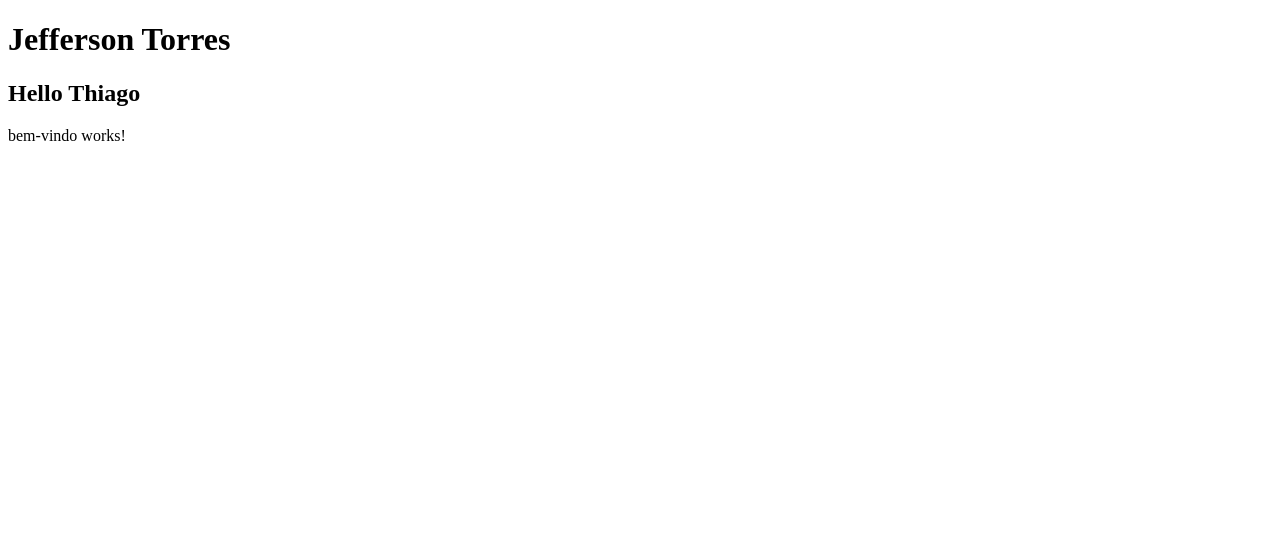
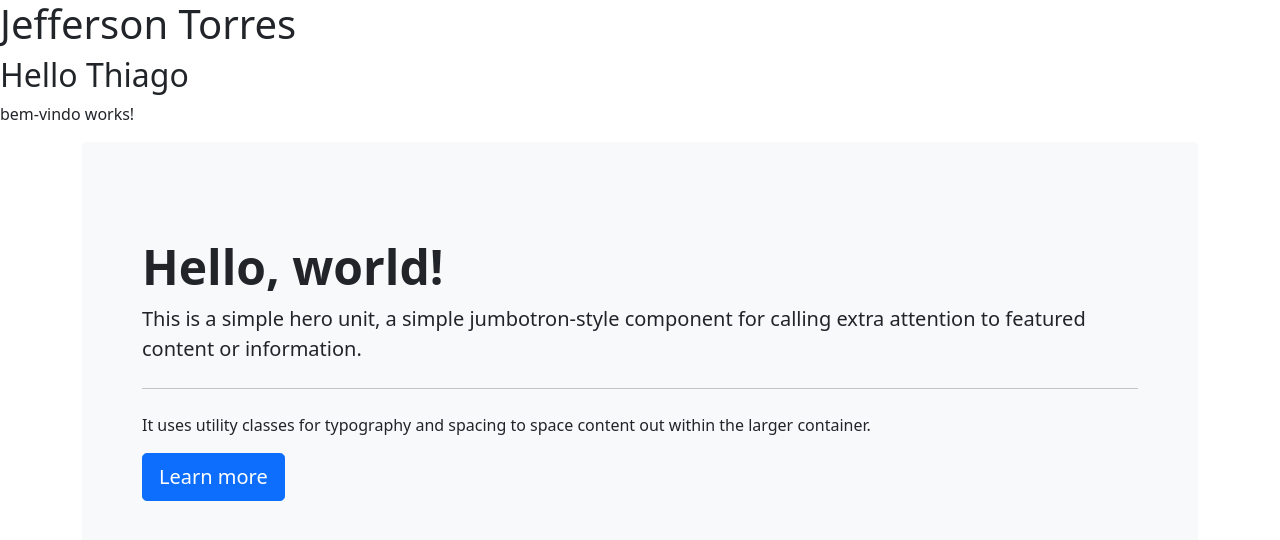
Before and after one commit to jefferson-torres/meuprojeto, an Angular app: page / in a window 1280 px wide. Shown: the top 540 px of the page. Built offline with nearby package versions, Linux system fonts and the light colour scheme.

Commit message:
9.4. Instalando a biblioteca CSS do Bootstrap

```diff
--- a/angular.json
+++ b/angular.json
@@ -30,7 +30,8 @@
               "src/assets"
             ],
             "styles": [
-              "src/styles.css"
+              "src/styles.css",
+              "node_modules/bootstrap/dist/css/bootstrap.css"
             ],
             "scripts": []
           },
@@ -97,7 +98,8 @@
               "src/assets"
             ],
             "styles": [
-              "src/styles.css"
+              "src/styles.css",
+              "node_modules/bootstrap/dist/css/bootstrap.css"
             ],
             "scripts": []
           }
--- a/package.json
+++ b/package.json
@@ -18,6 +18,7 @@
     "@angular/platform-browser": "~13.3.0",
     "@angular/platform-browser-dynamic": "~13.3.0",
     "@angular/router": "~13.3.0",
+    "bootstrap": "^5.1.3",
     "rxjs": "~7.5.0",
     "tslib": "^2.3.0",
     "zone.js": "~0.11.4"
--- a/src/app/app.component.html
+++ b/src/app/app.component.html
@@ -1,3 +1,15 @@
 <h1>{{nome}}</h1>
 <hello></hello>
 <app-bem-vindo></app-bem-vindo>
+
+<div class="container">
+  <div class="p-5 mb-4 bg-light rounded-3">
+    <div class="container-fluid py-5">
+      <h1 class="display-5 fw-bold">Hello, world!</h1>
+      <p class="lead">This is a simple hero unit, a simple jumbotron-style component for calling extra attention to featured content or information.</p>
+      <hr class="my-4">
+      <p>It uses utility classes for typography and spacing to space content out within the larger container.</p>
+      <button class="btn btn-primary btn-lg" type="button">Learn more</button>
+    </div>
+  </div>
+</div>
--- a/src/styles.css
+++ b/src/styles.css
@@ -1 +1,2 @@
 /* You can add global styles to this file, and also import other style files */
+/*@import '~bootstrap/dist/css/bootstrap.min.css';*/
```
Also changed, not shown: 1 other file (tests, documents, lock files or other folders).
